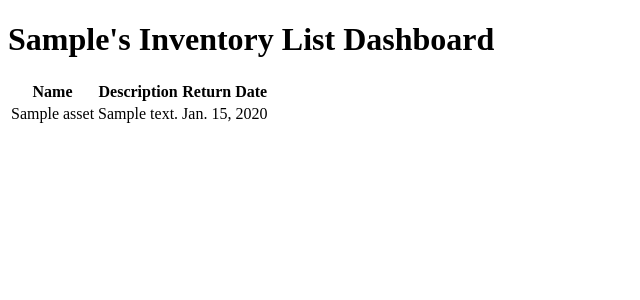
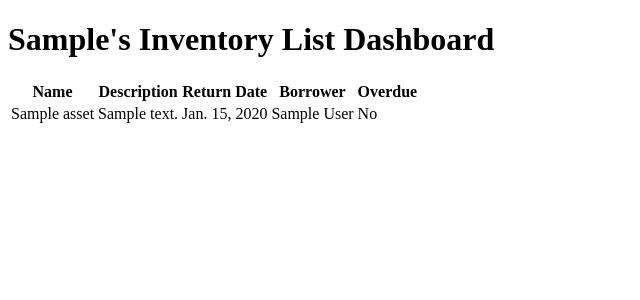
Before and after one commit to jeff-eng/Commune, a Django app: page /dashboard in a window 1280 px wide. Shown: the part 52-352 px from the top of the page, without its empty margins (0-640 px from the left). Run offline with Django 3.2, Linux system fonts and the light colour scheme; a user stored in the database is signed in; tables that the repository leaves empty hold one stand-in row (values such as "Sample post").

Commit message:
Modified the asset_list.html template to include return date and overdue status

```diff
--- a/inventory/templates/inventory/asset_list.html
+++ b/inventory/templates/inventory/asset_list.html
@@ -11,12 +11,20 @@
                 <th>Name</th>
                 <th>Description</th>
                 <th>Return Date</th>
+                <th>Borrower</th>
+                <th>Overdue</th>
             </thead>
             {% for asset in asset_list %}
                 <tr>
                     <td>{{ asset.name }}</td>
                     <td>{{ asset.description }}</td>
                     <td>{{ asset.return_date }}</td>
+                    <td>{{ asset.borrower }}</td>
+                    {% if asset.is_dueback %}
+                        <td>Yes</td>
+                    {% else %}
+                        <td>No</td>
+                    {% endif %}
                 </tr>
             {% endfor %}
         </table>
```
